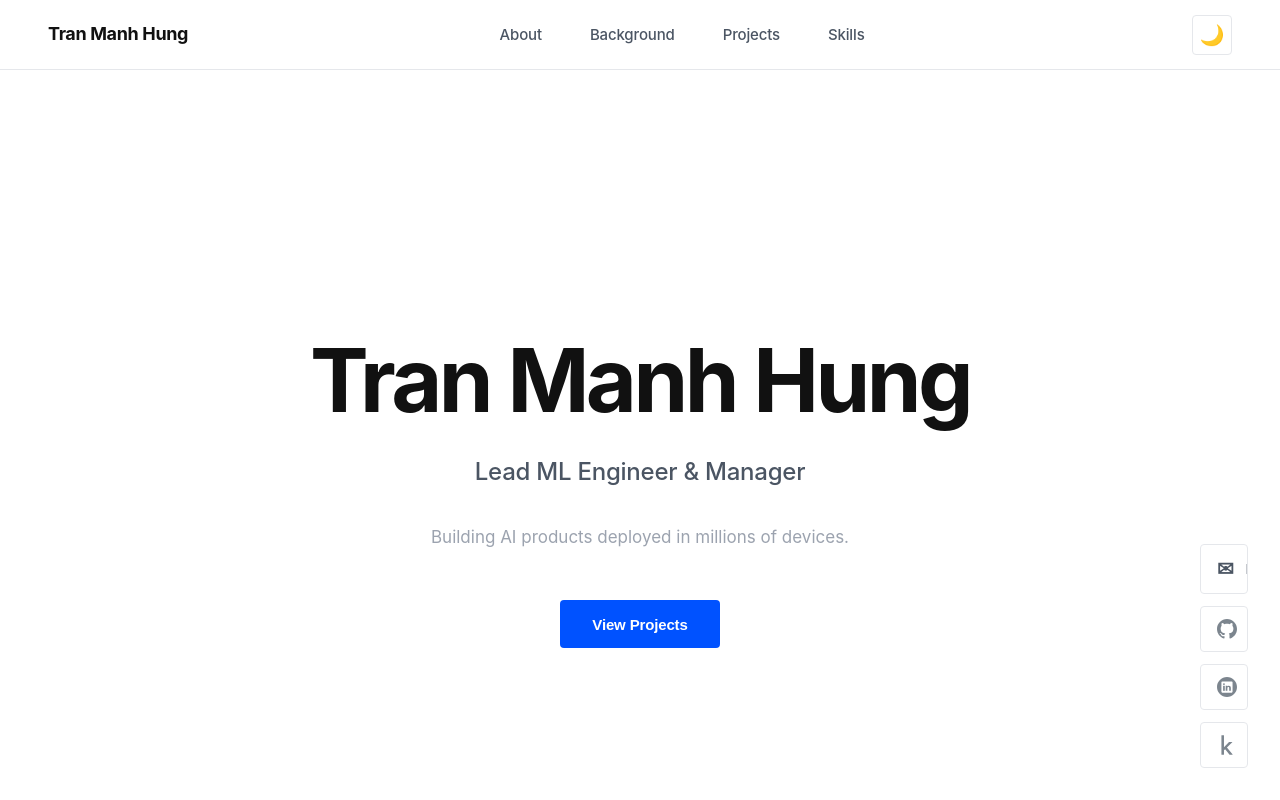
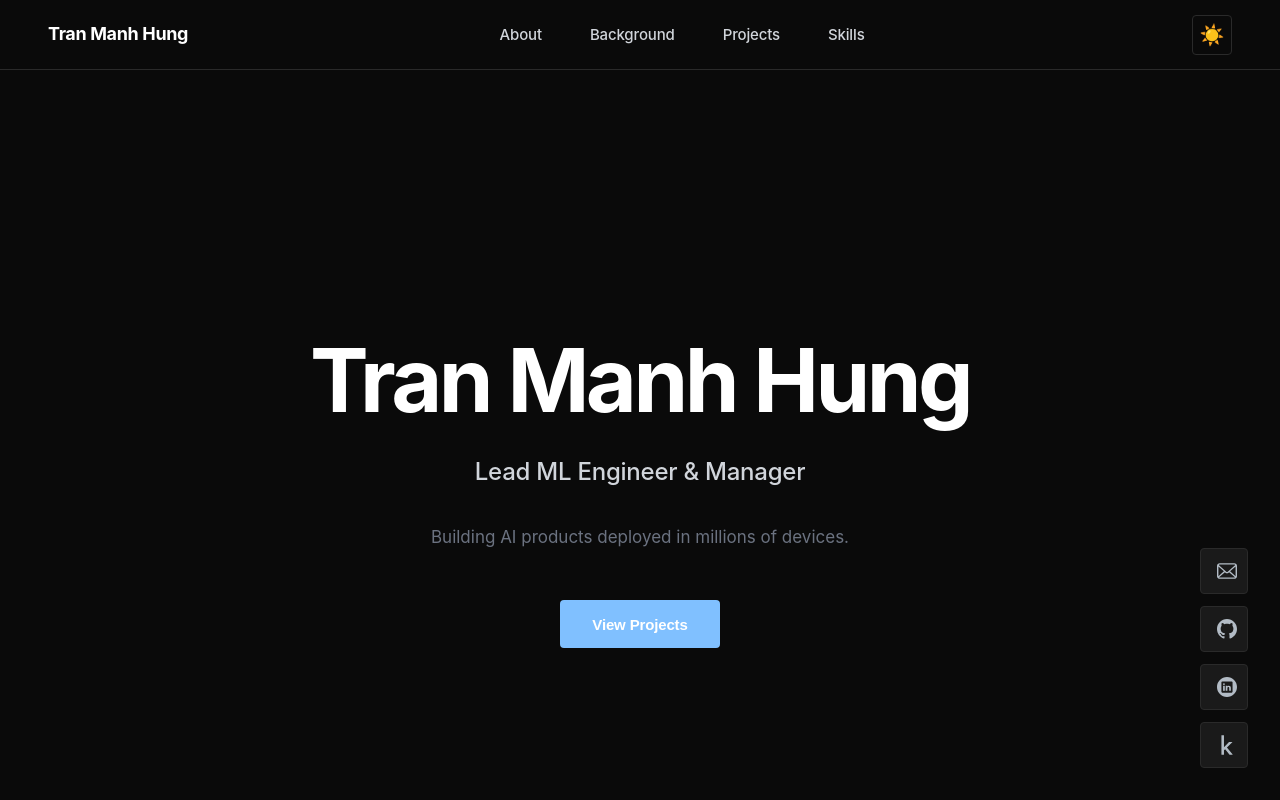
Before and after one commit to hungtran122/hungtran122.github.io, a plain HTML site: page index.html in a window 1280 px wide. Shown: the top 800 px of the page. Drawn offline with Linux system fonts and the light colour scheme.

Commit message:
update email icon

```diff
--- a/index.html
+++ b/index.html
@@ -259,8 +259,7 @@
     <!-- Floating Contact Widget -->
     <div class="floating-contact">
         <button class="contact-btn" data-url="tmhung122@gmail.com" data-tooltip="Click to copy" onclick="copyContactUrl(event)" title="Click to copy email">
-            <span class="contact-icon">✉</span>
-            <span class="contact-label">Email</span>
+            <img src="email.svg" alt="" class="contact-icon-img">
             <span class="contact-url">tmhung122@gmail.com</span>
         </button>
         <a href="https://github.com/hungtran122" target="_blank" class="contact-btn" data-tooltip="Click to open" title="Open GitHub">
@@ -302,13 +301,14 @@
     const htmlElement = document.documentElement;
     const themeIcon = document.querySelector('.theme-icon');
 
-    // Check for saved theme preference or default to system preference
+    // Check for saved theme preference or default to DARK mode
     function getPreferredTheme() {
         const savedTheme = localStorage.getItem('theme');
         if (savedTheme) {
             return savedTheme;
         }
-        return window.matchMedia('(prefers-color-scheme: dark)').matches ? 'dark' : 'light';
+        // Changed: Default to dark mode instead of light
+        return 'dark';
     }
 
     // Set theme
@@ -330,7 +330,7 @@
         setTheme(newTheme);
     }
 
-    // Initialize theme on page load
+    // Initialize theme on page load - now defaults to dark
     setTheme(getPreferredTheme());
 
     // Add click event listener
```
Also changed, not shown: email.svg (added).
